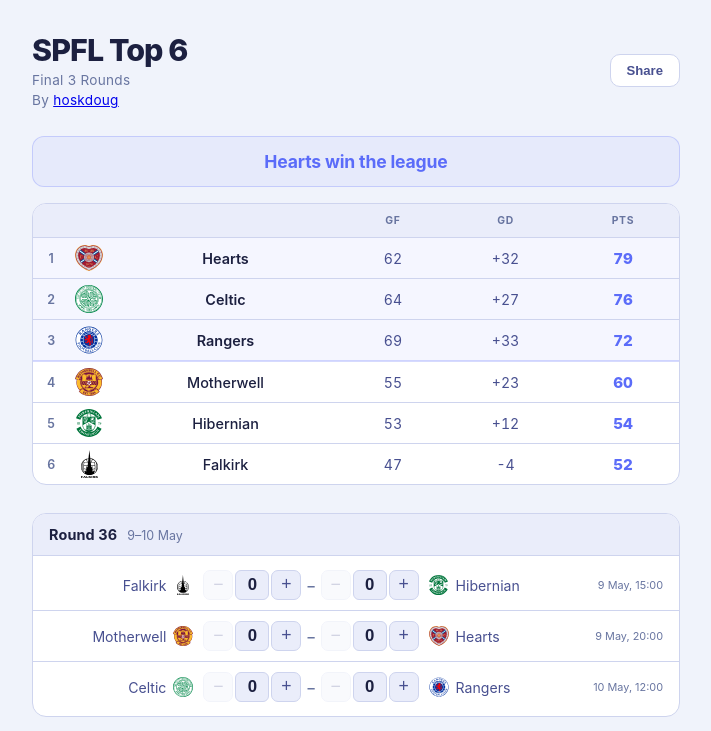
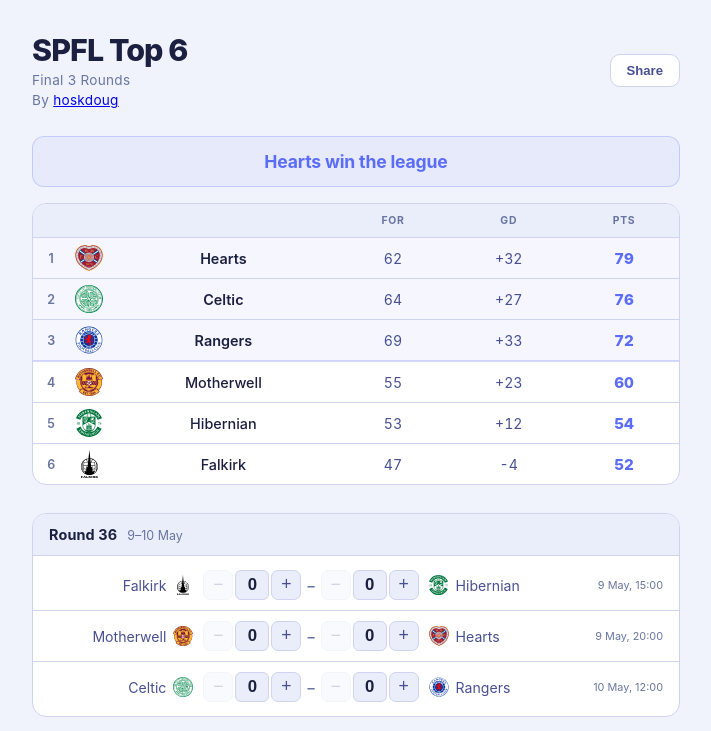
Before and after one commit to dhoskins/spfl-title-race, a React (Vite) app: page / in a window 1280 px wide. Shown: the top 731 px of the page, without its empty margins (284-995 px from the left). Built offline with nearby package versions, Linux system fonts and the light colour scheme.

Commit message:
Change GF caption to For

```diff
--- a/src/App.jsx
+++ b/src/App.jsx
@@ -67,7 +67,7 @@ function LeagueTable({ rows }) {
             <th className="th-badge"></th>
             <th className="th-team"></th>
             {/* <th>P</th> */}
-            <th>GF</th>
+            <th>FOR</th>
             <th>GD</th>
             <th>Pts</th>
           </tr>
```
